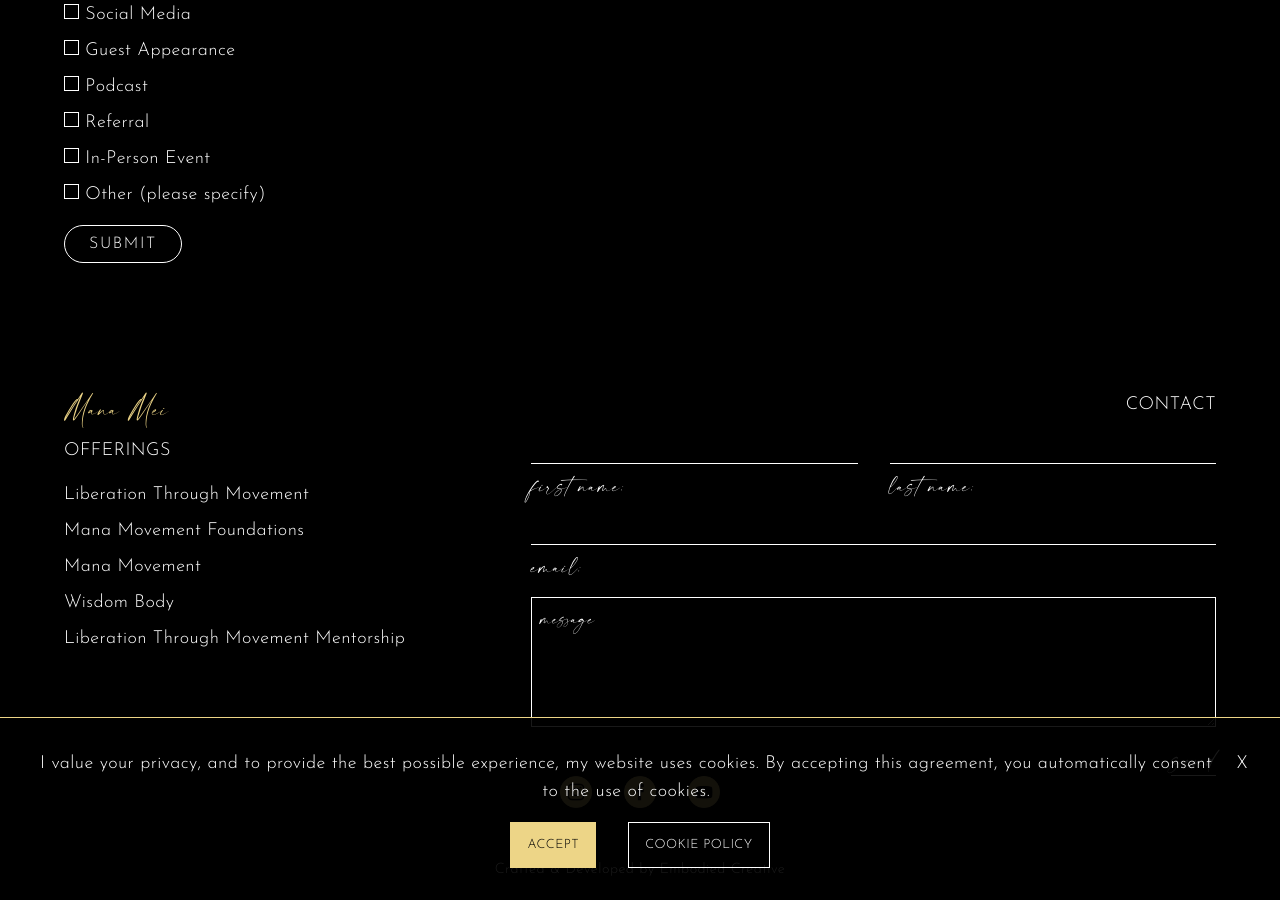
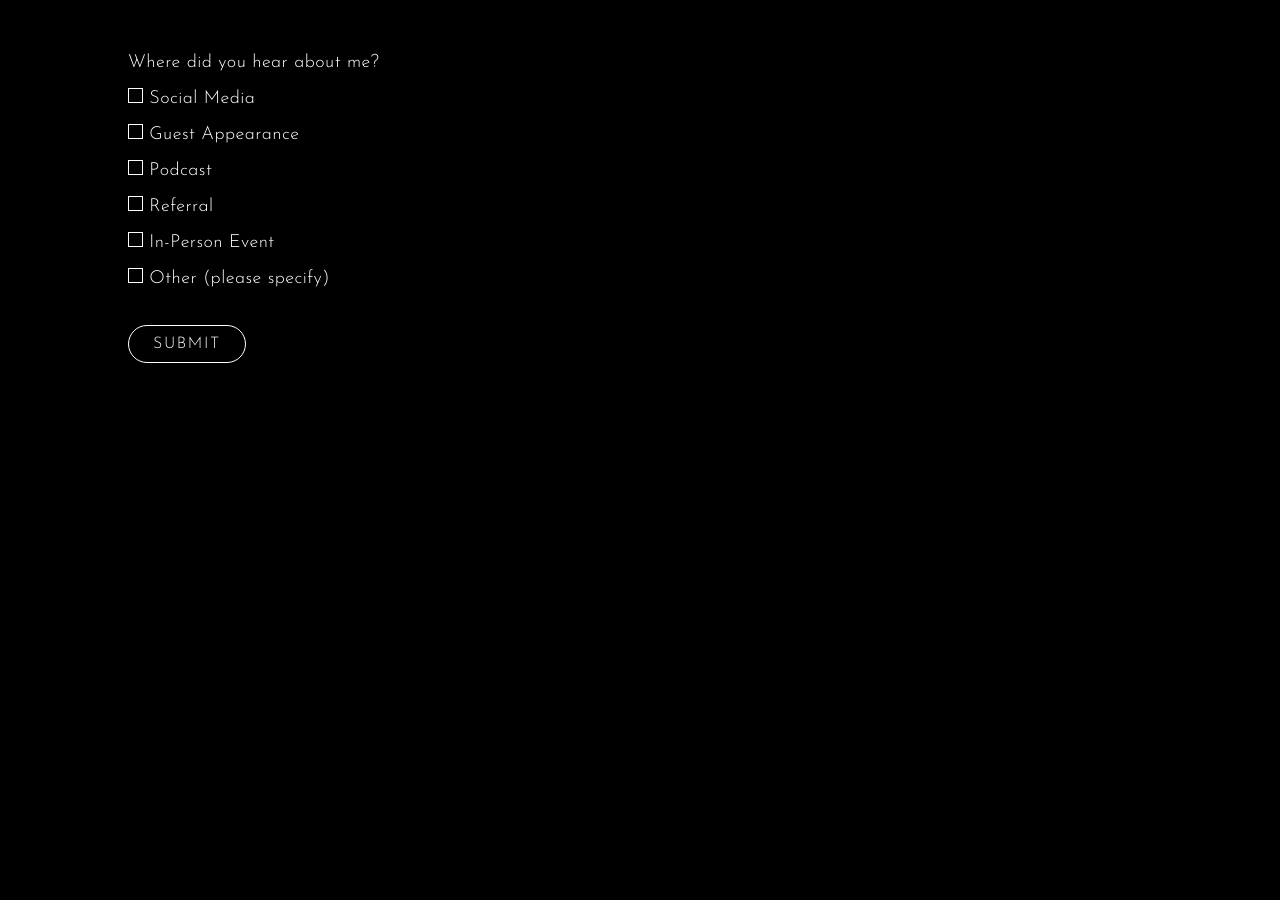
Before and after one commit to brittwoodard/manamei, a Jekyll site: the page built from mentorship-application.html, in a window 1280 px wide and 900 px high, scrolled down 2913 px. Built offline with Jekyll 4.4.1, drawn with Linux system fonts in a browser that asks for light colours; nearby versions of some CDN libraries; after the commit the page ends 3404 px from its top, so only the background shows below that; some of the changed text lies outside the part shown.

Commit message:
removed header and footer

```diff
--- a/application-thank-you.html
+++ b/application-thank-you.html
@@ -2,7 +2,7 @@
 layout: default
 ---
 
-<section class="section-padding">
+<section class="p-5p">
     <h1 class="text-lg-serif text-feature">Thank You</h1>
     <p>Your application has been received, and our team will review it shortly. We will be in touch with you within the next few days regarding the next steps.</p>
 </section>
--- a/contact-thank-you.html
+++ b/contact-thank-you.html
@@ -2,7 +2,7 @@
 layout: default
 ---
 
-<section class="section-padding">
+<section class="p-5p">
     <h1 class="text-lg-serif text-feature">Thank You</h1>
     <p>Thank you for reaching out. Your message has been received, and we're looking forward to connecting with you. Mana will be in touch shortly to discuss how we can support your journey.</p>
 </section>
--- a/mentorship-application.html
+++ b/mentorship-application.html
@@ -1,11 +1,11 @@
 ---
-layout: default
+layout: blank
 title: Liberation Through Movement Mentorship Application
 seo:
   hide-from-google: true
 ---
 
-<section class="p-5p">
+<section class="p-10p">
     <h1 class="text-lg-serif text-feature mb-12">Liberation Through Movement Mentorship Application</h1>
 
     <form id="mentorship-application" name="mentorship-application" method="post" data-netlify="true"
@@ -86,7 +86,7 @@
             <legend class="mb-2">
                 On a scale of 1 to 10, how much of a priority is it for you to focus on your personal empowerment and
                 liberation journey right now?
-                <br>(0: not a priority at all - 10: this is the most important focus in my life right now)
+                <br><em>(0: not a priority at all - 10: this is the most important focus in my life right now)</em>
             </legend>
             <div class="flex justify-between items-center">
                 <label class="block text-center">
@@ -199,7 +199,7 @@
             <legend class="mb-2">
                 On a scale of 1 to 10, how much time and energy do you want to devote to your journey back home to your
                 personal power and liberation?
-                <br>(0: None at all, I don’t have enough time - 10: as much as it takes, this is my priority)
+                <br><em>(0: None at all, I don’t have enough time - 10: as much as it takes, this is my priority)</em>
             </legend>
             <div class="flex justify-between items-center">
                 <label class="block text-center">
@@ -348,6 +348,6 @@
             });
         </script>
 
-        <button type="submit" class="button">Submit</button>
+        <button type="submit" class="button mt-4">Submit</button>
     </form>
 </section>
```
